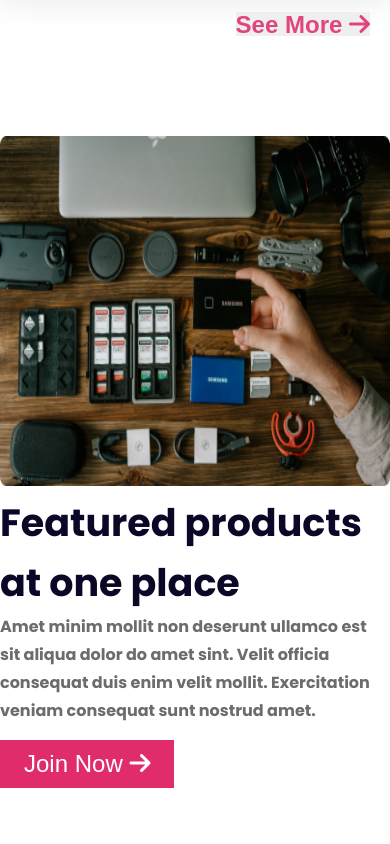
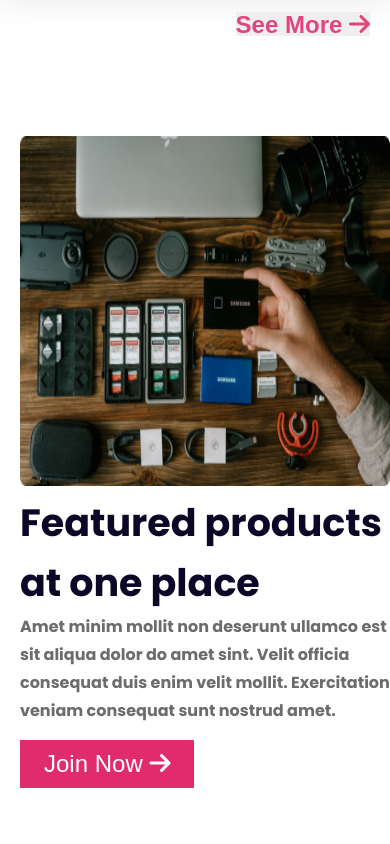
Before and after one commit to pbnhamza/Influencer-roducts-website, a plain HTML site: page index.html in a window 390 px wide. Shown: the part 6240-7084 px from the top of the page. Drawn offline with Linux system fonts and the light colour scheme.

Commit message:
this is on a  final  commit

```diff
--- a/style/style.css
+++ b/style/style.css
@@ -258,4 +258,7 @@ img {
     display: grid;
     grid-template-columns: repeat(1, 1fr);
   }
+  .featured {
+    margin-left: 20px;
+  }
 }
```
